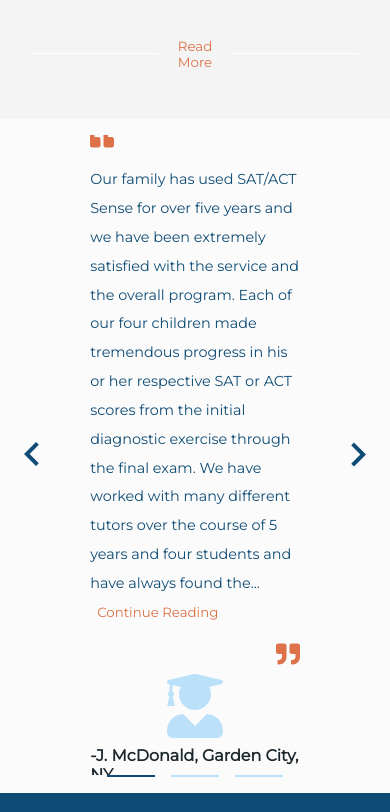
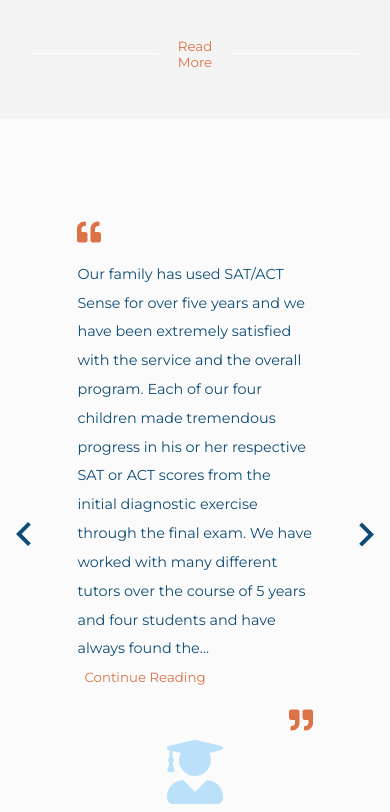
Before and after one commit to AlexShiresRoth/satactsense, a React (Create React App) app: page / in a window 390 px wide. Shown: the part 2221-3033 px from the top of the page. Built offline with nearby package versions, Linux system fonts and the light colour scheme; a web font is replaced by a local one.

Commit message:
fix up testimonials #3

```diff
--- a/src/components/testimonials/Testimonials.module.scss
+++ b/src/components/testimonials/Testimonials.module.scss
@@ -71,8 +71,8 @@
 				position: absolute;
 				opacity: 0;
 				visibility: visible;
-				animation: slidedown 1.5s linear forwards;
-				transition: all 0.5s ease-in-out;
+				animation: slidedown 0.8s linear forwards;
+				transition: all 1s ease-in-out;
 				max-width: 80%;
 				z-index: 2;
 				& .col {
@@ -204,6 +204,12 @@
 	.section {
 		padding: 1rem 0;
 		& .inner {
+			& .arrow_container {
+				& svg {
+					font-size: 3rem;
+					padding: 0rem;
+				}
+			}
 			& .container {
 				width: 80%;
 				position: relative;
@@ -211,7 +217,7 @@
 				flex-direction: column;
 				justify-content: center;
 				align-items: center;
-				min-height: 40rem;
+				min-height: 50rem;
 				overflow: hidden;
 				& .testimonial {
 					& .col {
@@ -258,7 +264,7 @@
 @keyframes slidedown {
 	0% {
 		opacity: 0;
-		transform: translateX(-40vw);
+		transform: translateX(-100vw);
 	}
 	90% {
 		transform: translateX(1vw);
@@ -275,6 +281,6 @@
 	}
 	100% {
 		opacity: 0;
-		transform: translateX(30vw);
+		transform: translateX(100vw);
 	}
 }
```
